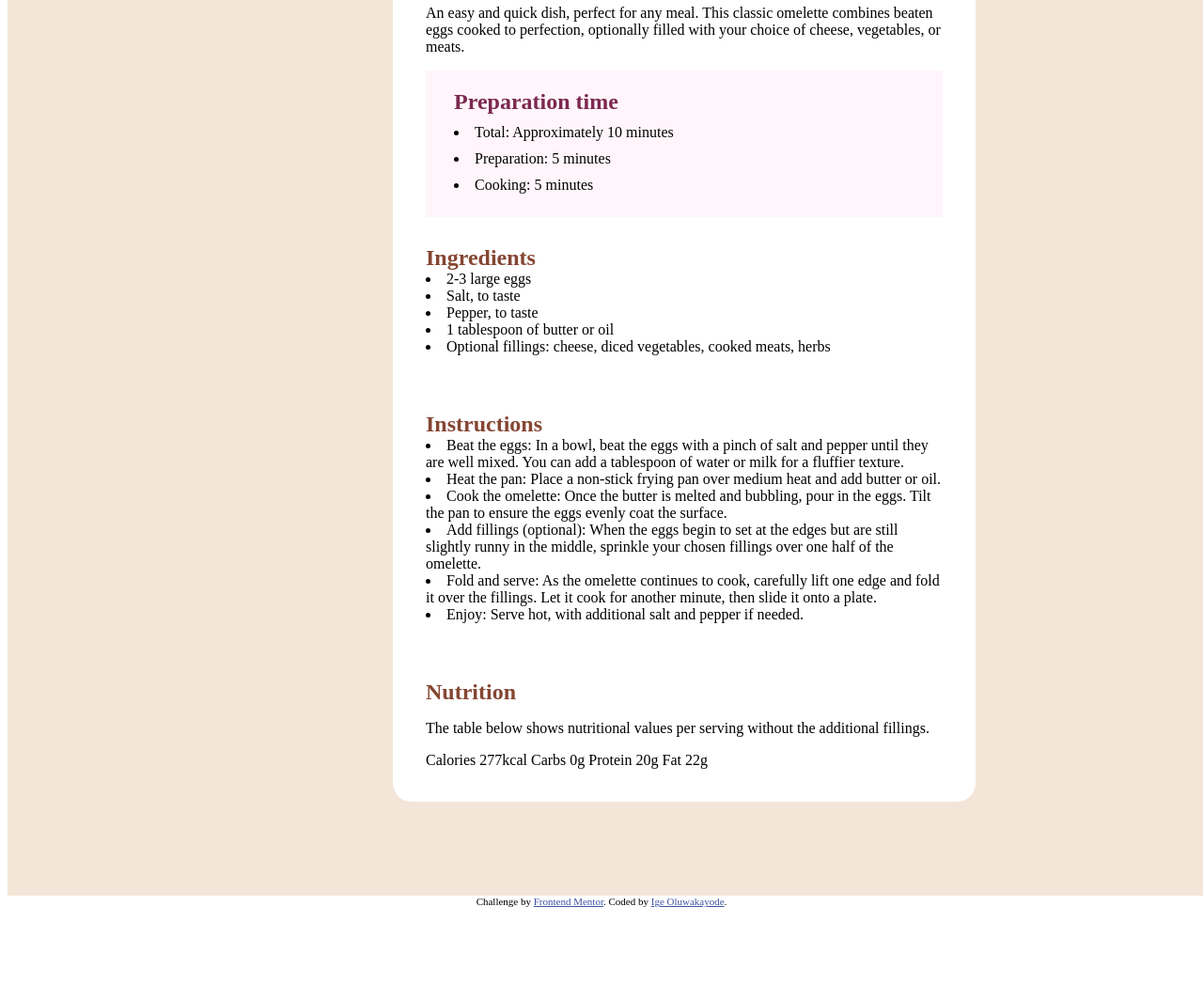
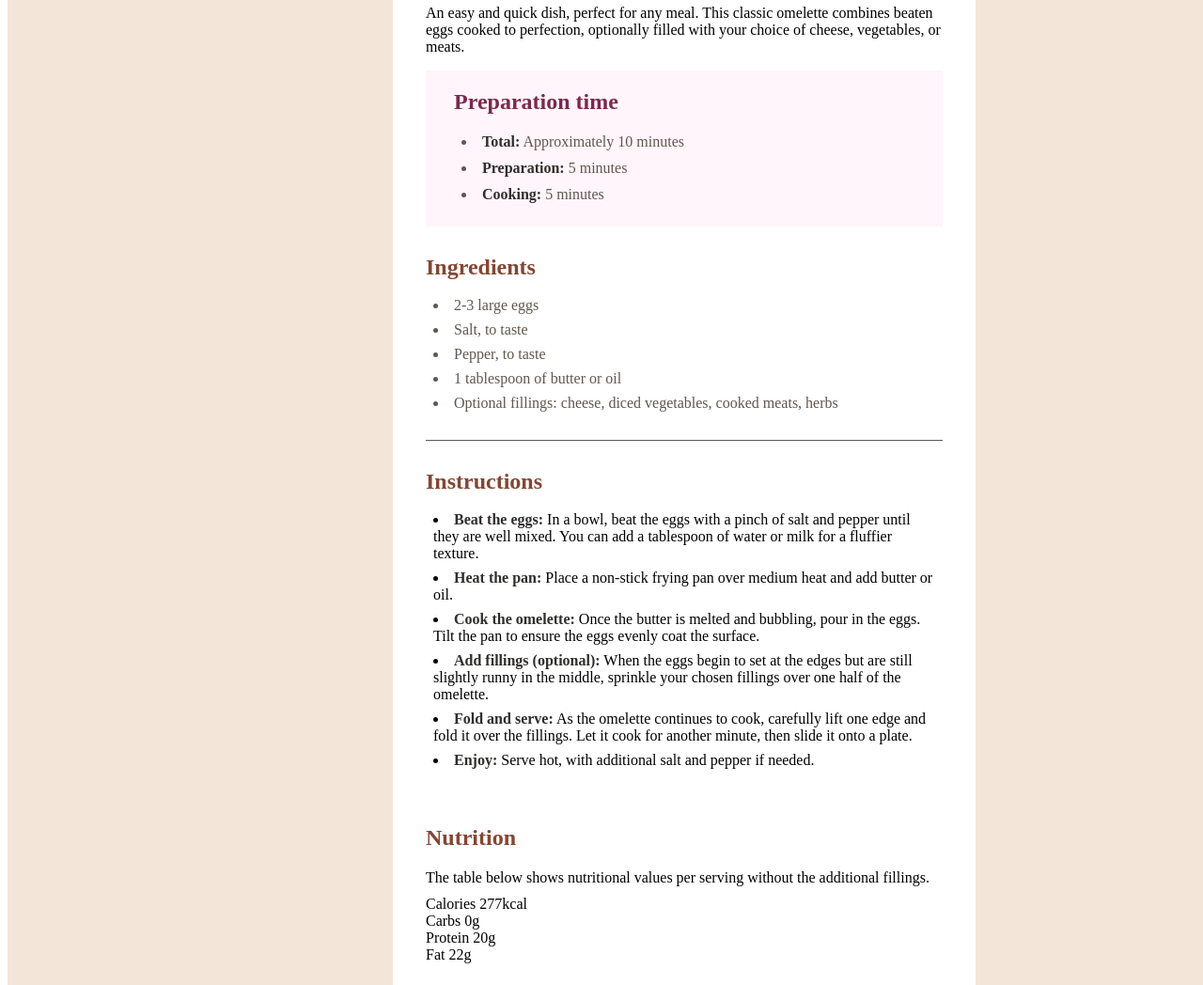
Before and after one commit to Jesuis-Jacques/recipe-page, a plain HTML site: page index.html in a window 1280 px wide. Shown: the part 460-1508 px from the top of the page at 94% size. Before the commit the page ends 1433 px from the top, so only its background shows below. Drawn offline with Linux system fonts and the light colour scheme.

Commit message:
Styled section header and font styles

```diff
--- a/index.html
+++ b/index.html
@@ -5,6 +5,10 @@
   <meta name="viewport" content="width=device-width, initial-scale=1.0"> <!-- displays site properly based on user's device -->
 
   <link rel="icon" type="image/png" sizes="32x32" href="./assets/images/favicon-32x32.png">
+
+  <link rel="preconnect" href="https://fonts.googleapis.com">
+  <link rel="preconnect" href="https://fonts.gstatic.com" crossorigin>
+  <link href="https://fonts.googleapis.com/css2?family=Outfit:wght@100..900&family=Young+Serif&display=swap" rel="stylesheet">
 
   <title>Frontend Mentor | Recipe page</title>
 
@@ -35,13 +39,13 @@
           </h2>
 
           <li>
-            Total: Approximately 10 minutes
+            <span>Total:</span> Approximately 10 minutes
           </li>
           <li>
-            Preparation: 5 minutes
+            <span>Preparation:</span> 5 minutes
           </li>
-          <li class="last-list">
-            Cooking: 5 minutes
+          <li>
+            <span>Cooking:</span> 5 minutes
           </li>
         </section>
 
@@ -105,17 +109,27 @@
             The table below shows nutritional values per serving without the additional fillings.
           </p>
 
+          <table>
+            <div>
               Calories
               277kcal
+            </div>
 
+            <div>
               Carbs
               0g
+            </div>
 
+            <div>
               Protein
               20g
+            </div>
 
+            <div>
               Fat
               22g
+            </div>
+          </table>
         </section>
       </main>
     </div>
--- a/styles/styles.css
+++ b/styles/styles.css
@@ -3,8 +3,19 @@ h2 {
   padding: 0px;
 }
 
+ul {
+  padding-left: 0px;
+  margin: 0px;
+}
+
 ol {
   margin: 0px;
+  padding-left: 0px;
+}
+
+span {
+  color: hsl(24, 5%, 18%);
+  font-weight: 700;
 }
 
 article {
@@ -41,6 +52,7 @@ header {
 }
 
 .preparation-time-section {
+  color: hsl(30, 10%, 34%);
   background-color: hsl(330, 100%, 98%);
 
   padding: 20px 30px;
@@ -49,19 +61,30 @@ header {
 }
 
 .preparation-time-header {
-  color: hsl(332, 51%, 32%)
+  color: hsl(332, 51%, 32%);
+
+  padding-bottom: 10px;
 }
 
 .preparation-time-section li {
-  margin: 10px 0px;
+  margin: 10px 8px;
 }
 
 .ingredients-section {
+  color: hsl(30, 10%, 34%);
   padding: 30px 0;
+
+  border-bottom: solid 1px ;
 }
 
 .ingredients-header {
   color: hsl(14, 45%, 36%);
+
+  padding-bottom: 10px;
+}
+
+.ingredients-section li {
+  padding: 8px 8px 0px;
 }
 
 .instructions-section {
@@ -70,6 +93,12 @@ header {
 
 .instructions-header {
   color:hsl(14, 45%, 36%);
+
+  padding-bottom: 10px;
+}
+
+.instructions-section li {
+  padding: 8px 8px 0px;
 }
 
 .nutrition-section {
@@ -77,17 +106,19 @@ header {
   padding-bottom: 0;
 }
 
+.nutrition-section p {
+  margin: 0px;
+  padding: 10px 0px;
+}
+
 .nutrition-header {
   color:hsl(14, 45%, 36%);
+
+  padding-bottom: 10px;
 }
 
-ul {
-  padding-left: 0px;
-  margin: 0px;
-}
-
-ol {
-  padding-left: 0px;
+table {
+  padding: 10px 15px;
 }
 
 .attribution {
```
Lines whose indentation alone changed are shown as unchanged.
